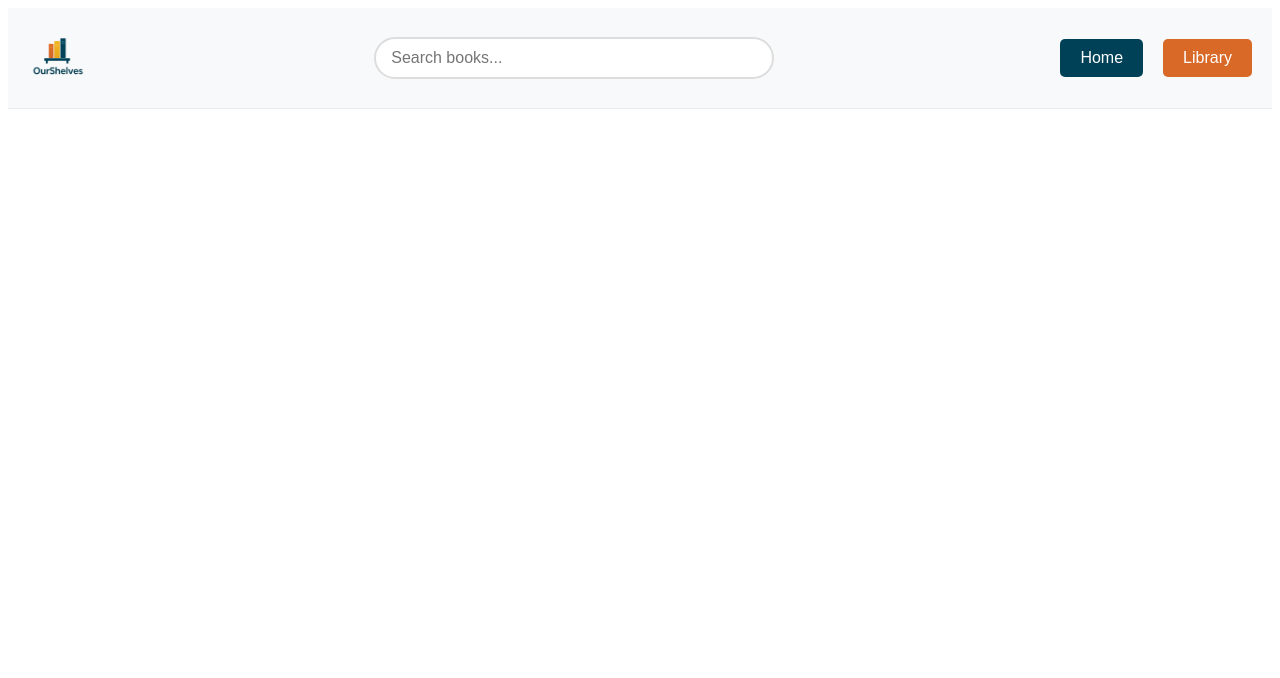
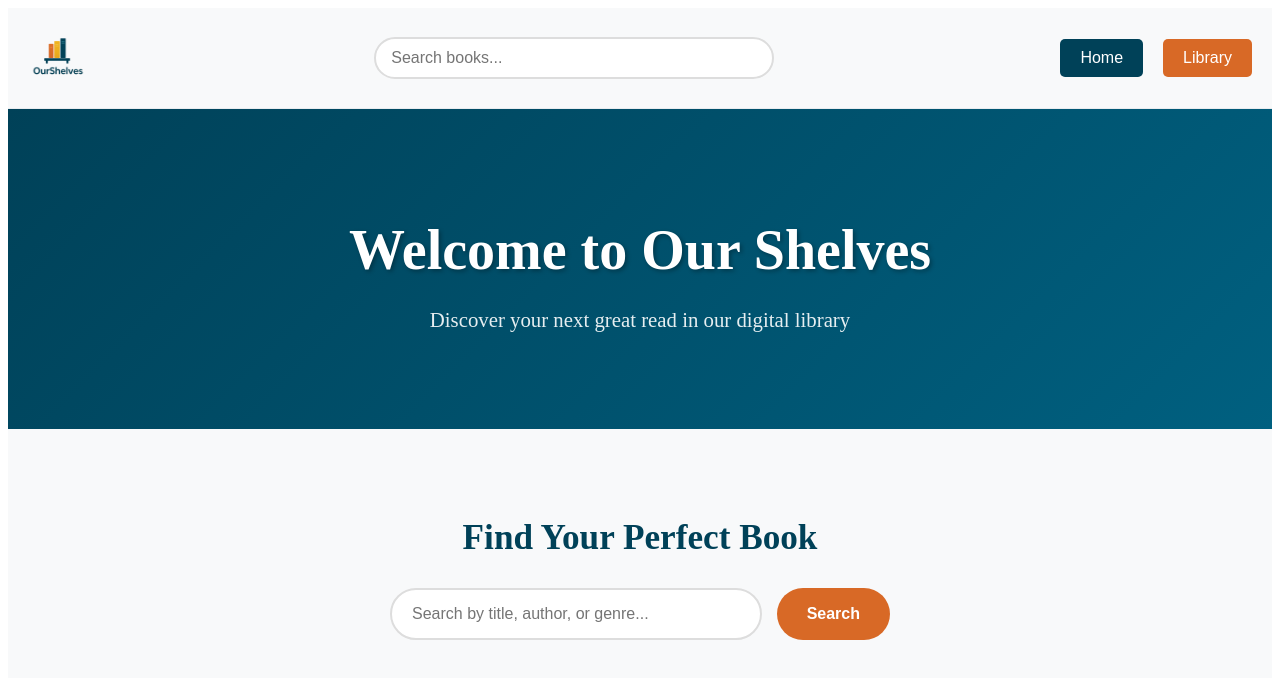
Before and after one commit to mechance782/Our-Shelves, a React (Vite) app in the folder frontend/: page / in a window 1280 px wide. Shown: the top 678 px of the page. Built offline with nearby package versions, Linux system fonts and the light colour scheme.

Commit message:
v1 Landing Page

```diff
--- a/frontend/src/App.jsx
+++ b/frontend/src/App.jsx
@@ -1,14 +1,15 @@
-import { useState } from 'react'
 import './App.css'
-import Header from './components/Header.jsx'
+import Header from './components/Header.JSX'
+import Welcome from './components/Welcome.jsx'
+import SearchSection from './components/SearchSection.jsx'
 
 function App() {
-  const [count, setCount] = useState(0)
-
   return (
-   <>
-   <Header />
-   </>
+    <>
+      <Header />
+      <Welcome />
+      <SearchSection />
+    </>
   )
 }
 
--- a/frontend/src/components/Header.jsx
+++ b/frontend/src/components/Header.jsx
@@ -1,72 +1,29 @@
 import React from 'react';
 import logo from '../assets/OurShelvesLogo.png';
+import './css/Header.css';
 
 const Header = () => {
     return (
-        <header style={{
-            display: 'flex',
-            alignItems: 'center',
-            justifyContent: 'space-between',
-            padding: '20px',
-            backgroundColor: '#f8f9fa',
-            borderBottom: '1px solid #e9ecef',
-            gap: '20px'
-        }}>
+        <header className="header">
             <img
                 src={logo}
                 alt="Our Shelves"
-                style={{
-                    height: '60px',
-                    width: 'auto'
-                }}
+                className="header-logo"
             />
 
-            <div style={{
-                display: 'flex',
-                alignItems: 'center',
-                flex: 1,
-                maxWidth: '400px',
-                margin: '0 20px'
-            }}>
+            <div className="header-search-container">
                 <input
                     type="text"
                     placeholder="Search books..."
-                    style={{
-                        width: '100%',
-                        padding: '10px 15px',
-                        border: '2px solid #ddd',
-                        borderRadius: '25px',
-                        fontSize: '16px',
-                        outline: 'none',
-                    }}
+                    className="header-search-input"
                 />
             </div>
 
-            <div style={{
-                display: 'flex',
-                gap: '20px',
-                flexShrink: 0
-            }}>
-                <button style={{
-                    padding: '10px 20px',
-                    backgroundColor: '#004158',
-                    color: 'white',
-                    border: 'none',
-                    borderRadius: '5px',
-                    cursor: 'pointer',
-                    fontSize: '16px'
-                }}>
+            <div className="header-buttons">
+                <button className="header-button home">
                     Home
                 </button>
-                <button style={{
-                    padding: '10px 20px',
-                    backgroundColor: '#D86926',
-                    color: 'white',
-                    border: 'none',
-                    borderRadius: '5px',
-                    cursor: 'pointer',
-                    fontSize: '16px'
-                }}>
+                <button className="header-button library">
                     Library
                 </button>
             </div>
--- /dev/null
+++ b/frontend/src/components/SearchSection.jsx
@@ -0,0 +1,36 @@
+import React, { useState } from 'react';
+import './css/SearchSection.css';
+
+const SearchSection = () => {
+    const [searchQuery, setSearchQuery] = useState('');
+
+    const handleSearch = (e) => {
+        e.preventDefault();
+        console.log('Searching for:', searchQuery);
+        // Add search logic here later
+    };
+
+    return (
+        <div className="search-section">
+            <div className="search-container">
+                <h2 className="search-heading">Find Your Perfect Book</h2>
+                <form onSubmit={handleSearch} className="search-form">
+                    <div className="search-input-container">
+                        <input
+                            type="text"
+                            value={searchQuery}
+                            onChange={(e) => setSearchQuery(e.target.value)}
+                            placeholder="Search by title, author, or genre..."
+                            className="search-input"
+                        />
+                        <button type="submit" className="search-button">
+                            Search
+                        </button>
+                    </div>
+                </form>
+            </div>
+        </div>
+    );
+};
+
+export default SearchSection;
--- /dev/null
+++ b/frontend/src/components/Welcome.jsx
@@ -0,0 +1,17 @@
+import React from 'react';
+import './css/Welcome.css';
+
+const Welcome = () => {
+    return (
+        <div className="welcome-container">
+            <div className="welcome-content">
+                <h1 className="welcome-title">Welcome to Our Shelves</h1>
+                <p className="welcome-subtitle">
+                    Discover your next great read in our digital library
+                </p>
+            </div>
+        </div>
+    );
+};
+
+export default Welcome;
--- /dev/null
+++ b/frontend/src/components/css/Header.css
@@ -0,0 +1,58 @@
+.header {
+    display: flex;
+    align-items: center;
+    justify-content: space-between;
+    padding: 20px;
+    background-color: #f8f9fa;
+    border-bottom: 1px solid #e9ecef;
+    gap: 20px;
+}
+
+.header-logo {
+    height: 60px;
+    width: auto;
+}
+
+.header-search-container {
+    display: flex;
+    align-items: center;
+    flex: 1;
+    max-width: 400px;
+    margin: 0 20px;
+}
+
+.header-search-input {
+    width: 100%;
+    padding: 10px 15px;
+    border: 2px solid #ddd;
+    border-radius: 25px;
+    font-size: 16px;
+}
+
+.header-buttons {
+    display: flex;
+    gap: 20px;
+    flex-shrink: 0;
+}
+
+.header-button {
+    padding: 10px 20px;
+    color: white;
+    border: none;
+    border-radius: 5px;
+    cursor: pointer;
+    font-size: 16px;
+    transition: opacity 0.3s ease;
+}
+
+.header-button:hover {
+    opacity: 0.9;
+}
+
+.header-button.home {
+    background-color: #004158;
+}
+
+.header-button.library {
+    background-color: #D86926;
+}
--- /dev/null
+++ b/frontend/src/components/css/SearchSection.css
@@ -0,0 +1,75 @@
+.search-section {
+    padding: 60px 20px;
+    background-color: #f8f9fa;
+    display: flex;
+    justify-content: center;
+}
+
+.search-container {
+    max-width: 600px;
+    width: 100%;
+    text-align: center;
+}
+
+.search-heading {
+    font-size: 2.2rem;
+    color: #004158;
+    margin-bottom: 30px;
+    font-weight: 600;
+}
+
+.search-form {
+    width: 100%;
+}
+
+.search-input-container {
+    display: flex;
+    gap: 15px;
+    max-width: 500px;
+    margin: 0 auto;
+}
+
+.search-input {
+    flex: 1;
+    padding: 15px 20px;
+    border: 2px solid #ddd;
+    border-radius: 30px;
+    font-size: 16px;
+    outline: none;
+    transition: all 0.3s ease;
+}
+
+.search-input:focus {
+    border-color: #004158;
+    box-shadow: 0 0 0 3px rgba(0, 65, 88, 0.1);
+}
+
+.search-button {
+    padding: 15px 30px;
+    background-color: #D86926;
+    color: white;
+    border: none;
+    border-radius: 30px;
+    font-size: 16px;
+    font-weight: 600;
+    cursor: pointer;
+    transition: all 0.3s ease;
+    white-space: nowrap;
+}
+
+.search-button:hover {
+    background-color: #c55a1f;
+    transform: translateY(-2px);
+    box-shadow: 0 4px 12px rgba(216, 105, 38, 0.3);
+}
+
+@media (max-width: 768px) {
+    .search-input-container {
+        flex-direction: column;
+        gap: 15px;
+    }
+
+    .search-heading {
+        font-size: 1.8rem;
+    }
+}
--- /dev/null
+++ b/frontend/src/components/css/Welcome.css
@@ -0,0 +1,38 @@
+.welcome-container {
+    display: flex;
+    align-items: center;
+    justify-content: center;
+    min-height: 40vh;
+    background: linear-gradient(135deg, #004158 0%, #006080 100%);
+    color: white;
+    text-align: center;
+}
+
+.welcome-content {
+    max-width: 800px;
+    padding: 40px 20px;
+}
+
+.welcome-title {
+    font-size: 3.5rem;
+    font-weight: bold;
+    margin-bottom: 20px;
+    text-shadow: 2px 2px 4px rgba(0, 0, 0, 0.3);
+}
+
+.welcome-subtitle {
+    font-size: 1.3rem;
+    font-weight: 300;
+    opacity: 0.9;
+    line-height: 1.6;
+}
+
+@media (max-width: 768px) {
+    .welcome-title {
+        font-size: 2.5rem;
+    }
+
+    .welcome-subtitle {
+        font-size: 1.1rem;
+    }
+}
```
